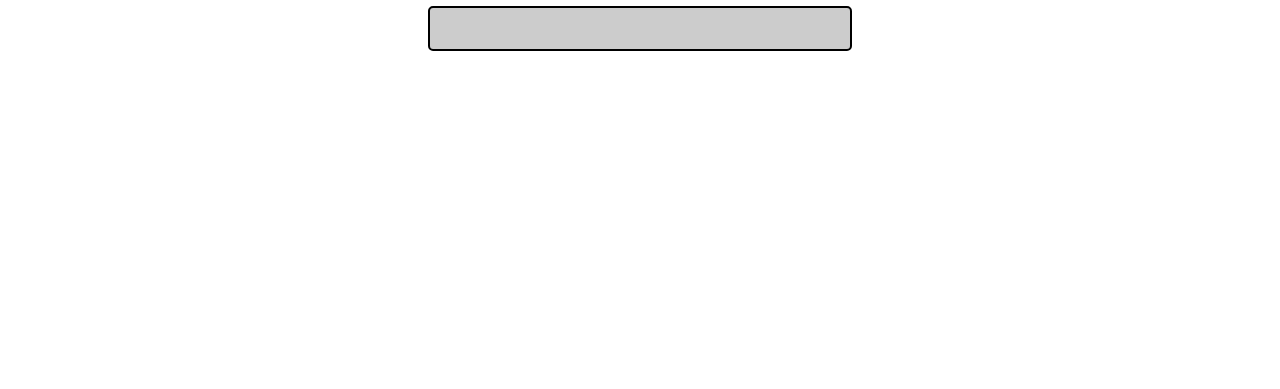
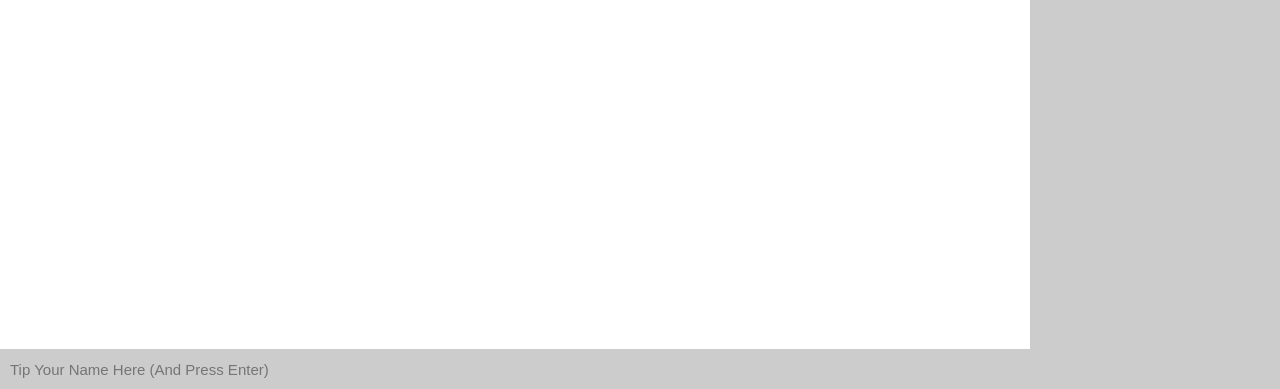
Before and after one commit to THONWELLING/chat-simples-com-socket, a website: page public/index.html in a window 1280 px wide. Shown: the part 411-800 px from the top of the page. Drawn offline with Linux system fonts and the light colour scheme.

Commit message:
determinando area de chat e area de usuarios

```diff
--- a/public/index.html
+++ b/public/index.html
@@ -8,12 +8,20 @@
   <link rel="stylesheet" href="style.css">
 </head>
 <body>
+
   <div class="page" id="loginPage">
     <h1>Qual é o seu nome???</h1>
     <input type="text" id="loginNameInput" />
   </div>
-  <div class="chatPage" id="chatPage">
 
+  <div class="page" id="chatPage">
+    <div class="chatArea">
+      <ul class="chatList"></ul>
+      <ul class="userList"></ul>
+    </div>
+    <div class="chatInput">
+      <input type="text" id="chatTextInput" placeholder="Tip Your Name Here (And Press Enter)">
+    </div>
   </div>
 </body>
 </html>
--- a/public/style.css
+++ b/public/style.css
@@ -1,5 +1,10 @@
 body {
   margin: 0;
+}
+ul,li {
+  margin: 0;
+  padding: 0;
+  list-style: none;
 }
 
 .page {
@@ -10,7 +15,7 @@ body {
 }
 
 #loginPage {
-  display: flex;
+  display: none;
   background-color: #fff;
 }
 
@@ -25,5 +30,37 @@ body {
 }
 
 #chatPage {
-  display: none;
+  display: flex;
 }
+
+.chatArea {
+  flex: 1;
+  width: 100%;
+  display: flex;
+  background-color: #ccc;
+}
+
+.chatList {
+  flex: 1;
+  background-color: #fff;
+}
+
+.userList {
+  width: 250px;
+  background-color: #ccc;
+}
+
+.chatInput {
+  width: 100%;
+  display: flex;
+}
+
+#chatTextInput {
+  flex: 1;
+  height: 40px;
+  padding:  0 10px;
+  font-size: 15px;
+  background-color: #ccc;
+  outline: 0;
+  border: 0;
+}
```
